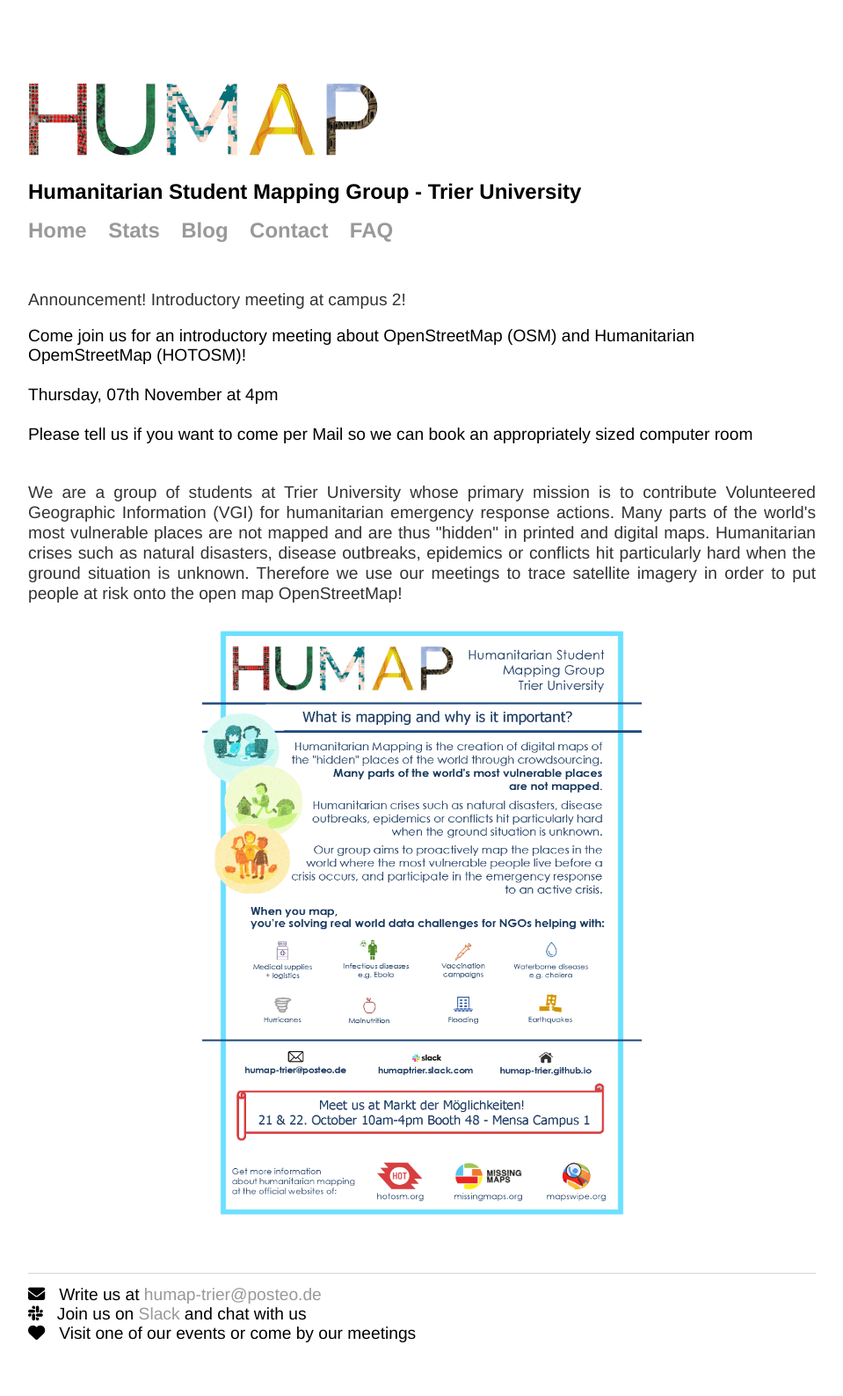
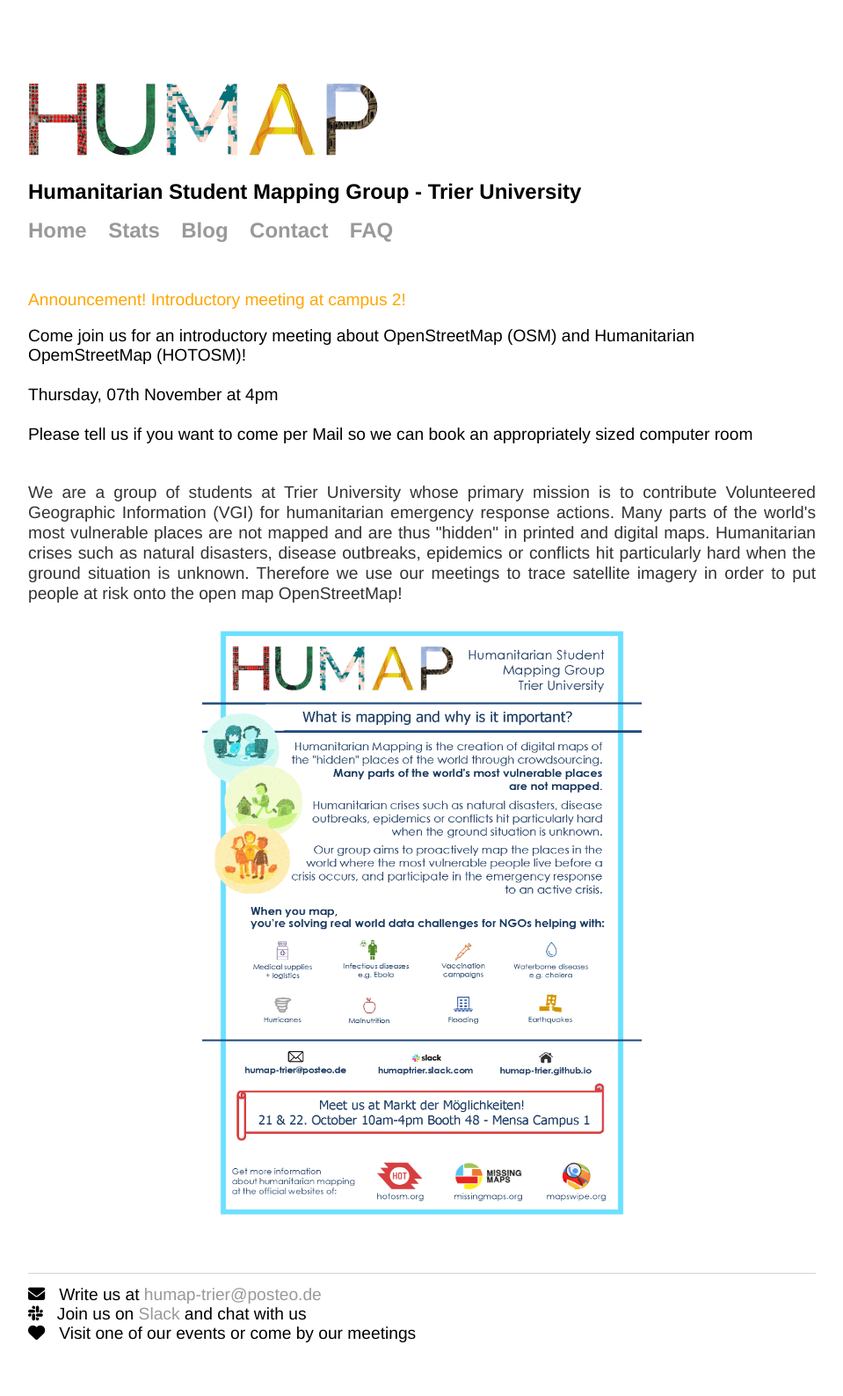
Before and after one commit to humap-trier/humap-trier.github.io, a Jekyll site: the page built from index.html, in a window 1280 px wide. Shown: the whole page at 88% size, without its empty margins (160-1119 px from the left). Built offline with Jekyll 4.4.1, drawn with Linux system fonts in a browser that asks for light colours; nearby versions of some CDN libraries.

Commit message:
Update index.html

```diff
--- a/index.html
+++ b/index.html
@@ -3,7 +3,7 @@
 title: HuMap Trier
 ---
 <div class="blurb">
-	<p>Announcement! Introductory meeting at campus 2!</p>
+	<p style="color: orange;">Announcement! Introductory meeting at campus 2!</p>
 <ul>
 <li>Come join us for an introductory meeting about OpenStreetMap (OSM) and Humanitarian OpemStreetMap (HOTOSM)!</li>
 	<li>Thursday, 07th November at 4pm</li>
```
